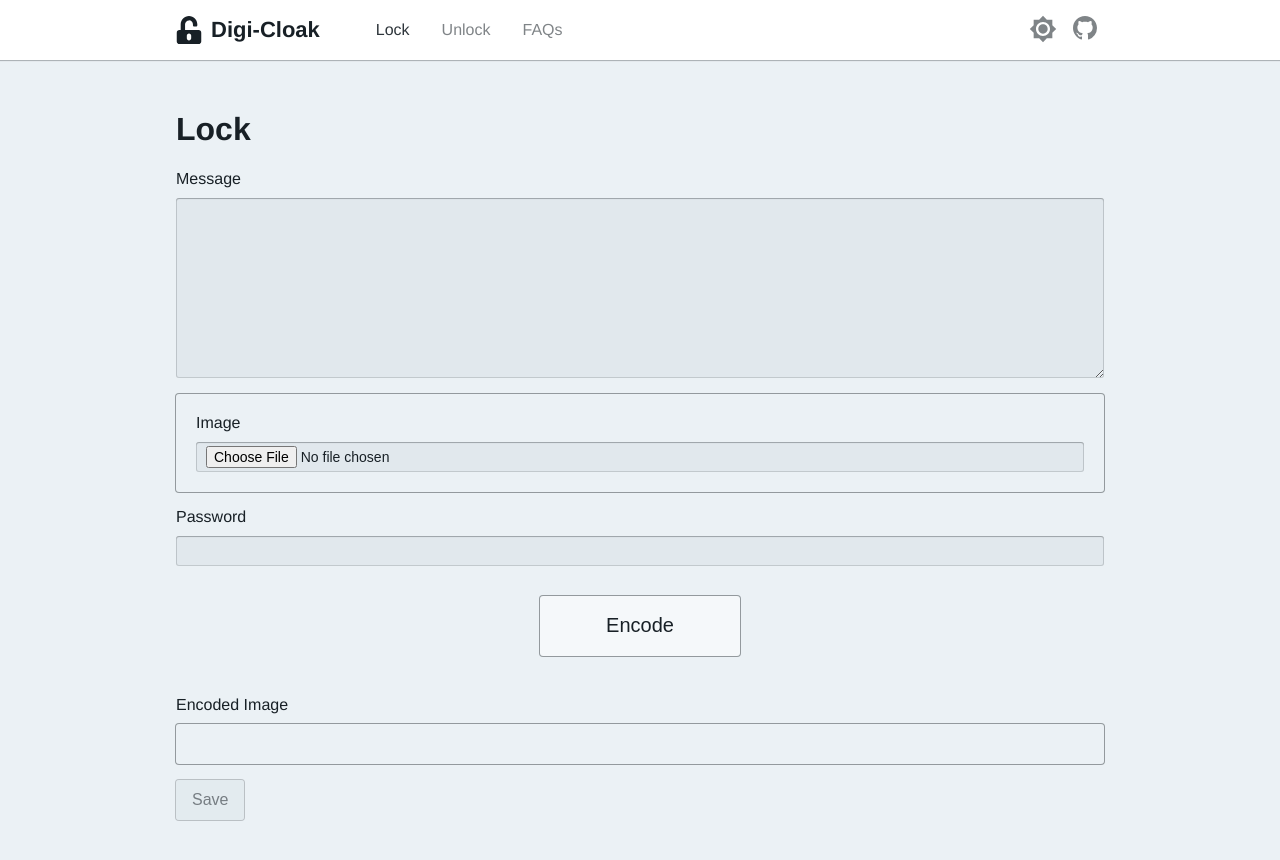
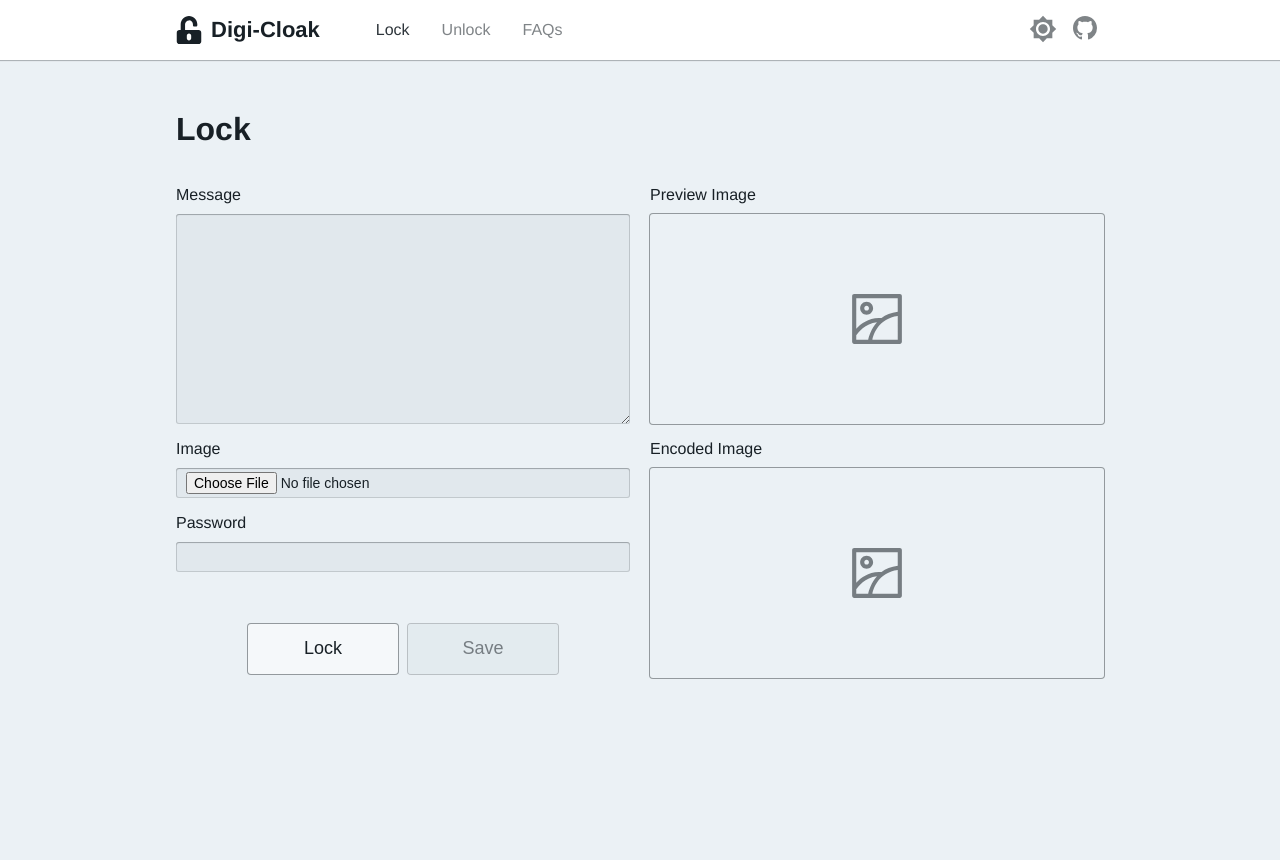
Before and after one commit to kaushalmeena/digi-cloak, an Angular app: page /#/lock in a window 1280 px wide. Shown: the top 860 px of the page. After the commit the page ends 800 px from the top, so only its background shows below. Built offline with nearby package versions, Linux system fonts and the light colour scheme.

Commit message:
feat: add left/right sections to lock and unlock pages

```diff
--- a/src/app/pages/faqs/faqs.component.html
+++ b/src/app/pages/faqs/faqs.component.html
@@ -26,6 +26,6 @@
 </p>
 <h2>Is there a limit to the length of message that can be hidden?</h2>
 <p>
-  Yes, message length should not greater that 4 times the number of pixels
+  Yes, message length should not greater that 3 times the number of pixels
   (height x width) in specified image.
 </p>
--- a/src/app/pages/home/home.component.scss
+++ b/src/app/pages/home/home.component.scss
@@ -32,17 +32,9 @@
 .button-container {
   display: flex;
   align-items: center;
+  flex-wrap: wrap;
   justify-content: center;
   margin-top: 60px;
   margin-bottom: 20px;
-
-  a + a {
-    margin-left: 20px;
-  }
+  gap: 20px;
 }
-
-.button-large {
-  min-width: 100px;
-  min-height: 50px;
-  font-size: 18px;
-}
--- a/src/app/pages/lock/lock.component.html
+++ b/src/app/pages/lock/lock.component.html
@@ -1,22 +1,15 @@
 <h1>Lock</h1>
-<form class="form-container" (submit)="handleSubmit($event)">
+<div class="main-container">
+  <form class="left-container" (submit)="handleSubmit($event)">
     <div class="form-control">
       <label class="form-label" for="message">Message</label>
       <textarea
         id="message"
         class="form-input"
         name="message"
-      rows="6"
+        rows="7"
         required
       ></textarea>
-  </div>
-  <div class="card">
-    <div class="card-media">
-      <img
-        alt="Preview-Image"
-        [src]="previewImageSource"
-        *ngIf="previewImageSource"
-      />
     </div>
     <div class="form-control">
       <label class="form-label" for="image">Image</label>
@@ -30,7 +23,6 @@
         (change)="handlePreview($event)"
       />
     </div>
-  </div>
     <div class="form-control">
       <label class="form-label" for="password">Password</label>
       <input
@@ -41,12 +33,42 @@
         type="password"
       />
     </div>
-  <div class="submit-container">
-    <button type="submit" class="button submit-button">Encode</button>
+    <div class="button-container">
+      <button type="submit" class="button button-medium">Lock</button>
+      <button
+        type="button"
+        class="button button-medium"
+        [disabled]="!encodedImageSource"
+        (click)="handleSave()"
+      >
+        Save
+      </button>
     </div>
   </form>
-<div class="output-container" [hidden]="!isOutputVisible">
-  <span class="output-label">Encoded Image</span>
+  <div class="right-container">
+    <div class="card-label">Preview Image</div>
+    <div class="card">
+      <div class="card-media">
+        <img
+          alt="Preview-Image"
+          [src]="previewImageSource"
+          *ngIf="previewImageSource"
+        />
+        <svg
+          xmlns="http://www.w3.org/2000/svg"
+          viewBox="0 0 512 512"
+          *ngIf="!previewImageSource"
+        >
+          <path
+            d="M480.6 11H31.4C20.1 11 11 20.1 11 31.4v449.2c0 11.3 9.1 20.4 20.4 20.4h449.2c11.3 0 20.4-9.1 20.4-20.4V31.4c0-11.3-9.1-20.4-20.4-20.4zm-20.4 40.8v133.8c-67.3 8.2-119.4 31.2-159.7 60.9C181.2 235.6 96.9 302 51.8 350.8v-299h408.4zM51.8 416.1c15-22.2 87-119 203.8-129.1-58 63.7-79.4 139.1-86.5 173.1H51.8v-44zm158.7 44.1c12.7-58.1 63.5-208.3 249.7-233.4v233.4H210.5z"
+          />
+          <path
+            d="M153.8 213.4c35.2 0 63.9-28.7 63.9-63.9s-28.6-63.9-63.9-63.9c-35.2 0-63.9 28.7-63.9 63.9.1 35.2 28.7 63.9 63.9 63.9zm0-86.9c12.7 0 23 10.3 23 23s-10.3 23-23 23-23-10.3-23-23 10.3-23 23-23z"
+          />
+        </svg>
+      </div>
+    </div>
+    <div class="card-label">Encoded Image</div>
     <div class="card">
       <div class="card-media">
         <img
@@ -54,12 +76,20 @@
           [src]="encodedImageSource"
           *ngIf="encodedImageSource"
         />
+        <svg
+          xmlns="http://www.w3.org/2000/svg"
+          viewBox="0 0 512 512"
+          *ngIf="!encodedImageSource"
+        >
+          <path
+            d="M480.6 11H31.4C20.1 11 11 20.1 11 31.4v449.2c0 11.3 9.1 20.4 20.4 20.4h449.2c11.3 0 20.4-9.1 20.4-20.4V31.4c0-11.3-9.1-20.4-20.4-20.4zm-20.4 40.8v133.8c-67.3 8.2-119.4 31.2-159.7 60.9C181.2 235.6 96.9 302 51.8 350.8v-299h408.4zM51.8 416.1c15-22.2 87-119 203.8-129.1-58 63.7-79.4 139.1-86.5 173.1H51.8v-44zm158.7 44.1c12.7-58.1 63.5-208.3 249.7-233.4v233.4H210.5z"
+          />
+          <path
+            d="M153.8 213.4c35.2 0 63.9-28.7 63.9-63.9s-28.6-63.9-63.9-63.9c-35.2 0-63.9 28.7-63.9 63.9.1 35.2 28.7 63.9 63.9 63.9zm0-86.9c12.7 0 23 10.3 23 23s-10.3 23-23 23-23-10.3-23-23 10.3-23 23-23z"
+          />
+        </svg>
       </div>
     </div>
-  <div class="button-container">
-    <button class="button" (click)="handleSave()" [disabled]="!isOutputVisible">
-      Save
-    </button>
   </div>
 </div>
 <app-snackbar #snackbar></app-snackbar>
--- a/src/app/pages/lock/lock.component.scss
+++ b/src/app/pages/lock/lock.component.scss
@@ -1,31 +1,26 @@
-.form-container {
-  position: relative;
+.main-container {
+ display: flex;
+ gap: 20px;
 }
 
-.submit-container {
+.left-container {
+  flex-basis: 50%;
+}
+
+.right-container {
+  flex-basis: 50%;
+}
+
+.button-container {
   display: flex;
   align-items: center;
   justify-content: center;
-  margin-top: 30px;
-  margin-bottom: 40px;
+  margin-top: 52px;
+  gap: 10px;
 }
 
-.submit-button {
-  min-width: 200px;
-  min-height: 60px;
-  font-size: 20px;
+@media (max-width: 992px) {
+  .main-container {
+    flex-direction: column;
+  }
 }
-
-.output-container {
-  display: flex;
-  flex-direction: column;
-}
-
-.output-label {
-  margin-bottom: 10px;
-  font-size: 16px;
-}
-
-.button-container {
-  position: relative;
-}
--- a/src/app/pages/unlock/unlock.component.html
+++ b/src/app/pages/unlock/unlock.component.html
@@ -1,13 +1,6 @@
 <h1>Unlock</h1>
-<form class="form-container" (submit)="handleSubmit($event)">
-  <div class="card">
-    <div class="card-media">
-      <img
-        alt="Preview-Image"
-        [src]="previewImageSource"
-        *ngIf="previewImageSource"
-      />
-    </div>
+<div class="main-container">
+  <form class="left-container" (submit)="handleSubmit($event)">
     <div class="form-control">
       <label class="form-label" for="image">Encoded Image</label>
       <input
@@ -20,7 +13,6 @@
         (change)="handlePreview($event)"
       />
     </div>
-  </div>
     <div class="form-control">
       <label class="form-label" for="password">Password</label>
       <input
@@ -31,11 +23,40 @@
         type="password"
       />
     </div>
-  <div class="submit-container">
-    <button type="submit" class="button submit-button">Decrypt</button>
+    <div class="button-container">
+      <button type="submit" class="button button-medium">Unlock</button>
+      <button
+        class="button button-medium"
+        (click)="handleCopy()"
+        [disabled]="!decodedMessage"
+      >
+        Copy
+      </button>
     </div>
   </form>
-<div class="output-container">
+  <div class="left-container">
+    <div class="card-label">Preview Image</div>
+    <div class="card">
+      <div class="card-media">
+        <img
+          alt="Preview-Image"
+          [src]="previewImageSource"
+          *ngIf="previewImageSource"
+        />
+        <svg
+          xmlns="http://www.w3.org/2000/svg"
+          viewBox="0 0 512 512"
+          *ngIf="!previewImageSource"
+        >
+          <path
+            d="M480.6 11H31.4C20.1 11 11 20.1 11 31.4v449.2c0 11.3 9.1 20.4 20.4 20.4h449.2c11.3 0 20.4-9.1 20.4-20.4V31.4c0-11.3-9.1-20.4-20.4-20.4zm-20.4 40.8v133.8c-67.3 8.2-119.4 31.2-159.7 60.9C181.2 235.6 96.9 302 51.8 350.8v-299h408.4zM51.8 416.1c15-22.2 87-119 203.8-129.1-58 63.7-79.4 139.1-86.5 173.1H51.8v-44zm158.7 44.1c12.7-58.1 63.5-208.3 249.7-233.4v233.4H210.5z"
+          />
+          <path
+            d="M153.8 213.4c35.2 0 63.9-28.7 63.9-63.9s-28.6-63.9-63.9-63.9c-35.2 0-63.9 28.7-63.9 63.9.1 35.2 28.7 63.9 63.9 63.9zm0-86.9c12.7 0 23 10.3 23 23s-10.3 23-23 23-23-10.3-23-23 10.3-23 23-23z"
+          />
+        </svg>
+      </div>
+    </div>
     <div class="form-control">
       <label class="form-label" for="message">Decrypted Message</label>
       <textarea
@@ -43,14 +64,10 @@
         id="message"
         class="form-input"
         name="message"
-      rows="6"
+        rows="7"
         [value]="decodedMessage"
       ></textarea>
     </div>
-  <div class="button-container">
-    <button class="button" (click)="handleCopy()" [disabled]="!decodedMessage">
-      Copy
-    </button>
   </div>
 </div>
 <app-snackbar #snackbar></app-snackbar>
--- a/src/app/pages/unlock/unlock.component.scss
+++ b/src/app/pages/unlock/unlock.component.scss
@@ -1,30 +1,26 @@
-.form-container {
-  position: relative;
-}
+.main-container {
+  display: flex;
+  gap: 20px;
+ }
 
-.submit-container {
+ .left-container {
+   flex-basis: 50%;
+ }
+
+ .right-container {
+   flex-basis: 50%;
+ }
+
+.button-container{
   display: flex;
   align-items: center;
   justify-content: center;
-  margin-top: 30px;
-  margin-bottom: 40px;
+  margin-top: 54px;
+  gap: 10px;
 }
 
-.submit-button {
-  min-width: 200px;
-  min-height: 60px;
-  font-size: 20px;
+@media (max-width: 992px) {
+  .main-container {
+    flex-direction: column;
+  }
 }
-
-.output-container {
-  display: flex;
-  flex-direction: column;
-}
-
-.output-label {
-  font-size: 18px;
-}
-
-.button-container {
-  position: relative;
-}
--- a/src/app/shared/components/snackbar/snackbar.component.scss
+++ b/src/app/shared/components/snackbar/snackbar.component.scss
@@ -5,7 +5,7 @@
   display: flex;
   align-items: center;
   justify-content: space-between;
-  margin: 10px;
+  margin: 20px;
   padding: 10px 14px;
   min-width: 344px;
   max-width: 33vw;
--- a/src/styles/_components.scss
+++ b/src/styles/_components.scss
@@ -31,14 +31,25 @@
   }
 }
 
+.button-medium  {
+  min-width: 150px;
+  min-height: 50px;
+  font-size: 18px;
+}
+
+.button-large  {
+  min-width: 180px;
+  min-height: 60px;
+  font-size: 20px;
+}
+
 .form-control {
   display: flex;
   flex-direction: column;
-  box-sizing: border-box;
-  margin-bottom: 16px;
 }
 
-.form-label {
+.form-label, .card-label {
+  margin-top: 16px;
   margin-bottom: 10px;
   font-size: 16px;
 }
@@ -63,25 +74,27 @@
 }
 
 .card {
-  margin-bottom: 16px;
-  padding: 20px;
+  position: relative;
   border-radius: 3px;
   background-color: var(--grey-color-4);
   box-shadow: 0 0 0 1px #10161a66, 0 0 0 #10161a00, 0 0 0 #10161a00;
-
-  .form-control {
-    margin: 0;
-  }
 }
 
 .card-media {
   display: flex;
   align-items: center;
   justify-content: center;
+  height: 210px;
 
   img {
-    padding-bottom: 10px;
     max-width: 100%;
-    height: 300px;
+    height: 210px;
+  }
+
+  svg {
+    height: 52px;
+    width: 52px;
+    opacity: 0.55;
+    fill: var(--text-color);
   }
 }
```
Lines whose indentation alone changed are shown as unchanged.
